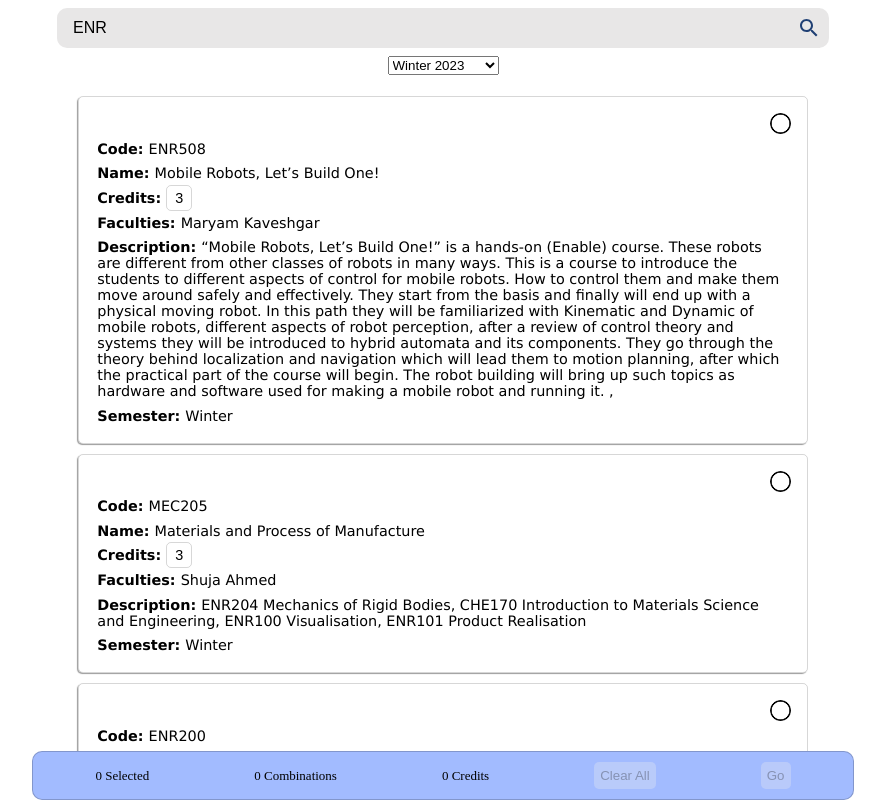
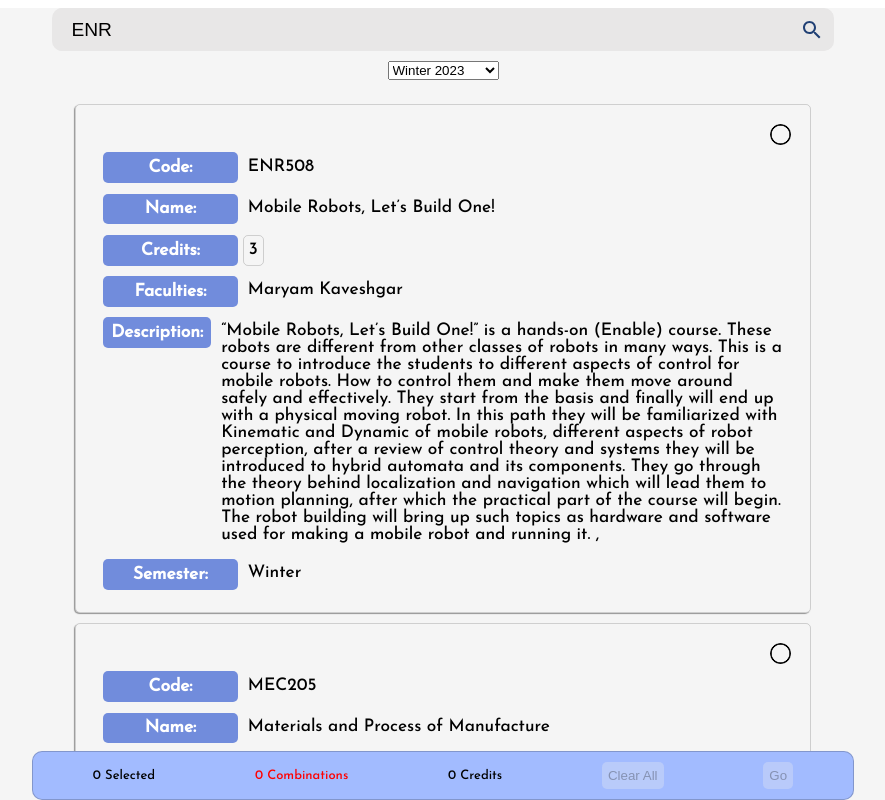
Before and after one commit to JeelRajodiya/AU-ClassCombinator, a React (Vite) app in the folder FrontEnd/: page / in a window 1280 px wide. Shown: the top 800 px of the page, without its empty margins (197-1082 px from the left). Built offline with nearby package versions, Linux system fonts and the light colour scheme.

Commit message:
looks better : )

```diff
--- a/FrontEnd/src/Course_Directory.ts
+++ b/FrontEnd/src/Course_Directory.ts
@@ -311,8 +311,16 @@ class CourseDirectory {
 				}
 			}
 		}
-		return days;
+		return this.sortWeekdays(days);
 	}
+	private sortWeekdays(weekdays: string[]): string[] {
+		const daysInOrder = ["Sun", "Mon", "Tue", "Wed", "Thu", "Fri", "Sat"];
+		weekdays.sort(
+			(a, b) => daysInOrder.indexOf(a) - daysInOrder.indexOf(b)
+		);
+		return weekdays;
+	}
+
 	public sumCredits(selected: string[]): number {
 		let totalCredits = 0;
 		for (let code of selected) {
--- a/FrontEnd/src/components/ActionBar.tsx
+++ b/FrontEnd/src/components/ActionBar.tsx
@@ -15,7 +15,13 @@ export default function ActionBar(props: ActionBarProps) {
 	return (
 		<div className="action-bar">
 			<span>{props.selected.length} Selected</span>
-			<span>{props.combinations.length} Combinations</span>
+			<span
+				style={{
+					color: props.combinations.length === 0 ? "red" : "black",
+				}}
+			>
+				{props.combinations.length} Combinations
+			</span>
 			<span>{props.cd.sumCredits(props.selected)} Credits</span>
 
 			<button
--- a/FrontEnd/src/components/Combinator.tsx
+++ b/FrontEnd/src/components/Combinator.tsx
@@ -28,9 +28,11 @@ export default function Combinator(props: CombinatorProps) {
 					</div>
 					<div className="days-to-go">
 						Active Days:{" "}
-						{props.cd.getUsedDays(combination).join(", ")}
+						<u>{props.cd.getUsedDays(combination).join(", ")}</u>
 						<div>
-							{7 - props.cd.getUsedDays(combination).length}{" "}
+							<u>
+								{7 - props.cd.getUsedDays(combination).length}
+							</u>{" "}
 							holidays in a week
 						</div>
 					</div>
--- a/FrontEnd/src/styles/app.css
+++ b/FrontEnd/src/styles/app.css
@@ -1,2 +1,12 @@
+@import url("https://fonts.googleapis.com/css2?family=Josefin+Sans:wght@500&display=swap");
 main {
+	font-family: "Josefin Sans", sans-serif;
+	font-size: 1.2em;
+	display: flex;
+	flex-direction: column;
+	justify-content: center;
+	width: 100%;
+	height: 100%;
+	background-color: #f5f5f5;
+	margin-bottom: 5em;
 }
--- a/FrontEnd/src/styles/combinator.css
+++ b/FrontEnd/src/styles/combinator.css
@@ -30,9 +30,9 @@
 	background-color: rgb(0, 37, 110);
 	border-radius: 5px;
 	padding: 5px 10px;
-	font-size: 0.9em;
+	font-size: 0.8em;
 	color: white;
-	font-family: sans-serif;
+	/* font-family: sans-serif; */
 }
 .days-to-go {
 	width: max-content;
--- a/FrontEnd/src/styles/courseItem.css
+++ b/FrontEnd/src/styles/courseItem.css
@@ -2,7 +2,7 @@
 	/* border: 1px solid black; */
 	padding: 1em;
 	margin: 5px 0;
-	font-family: Verdana, Geneva, Tahoma, sans-serif;
+	/* font-family: Verdana, Geneva, Tahoma, sans-serif; */
 	border-radius: 5px;
 	width: min(90%, 700px);
 	font-size: 0.9em;
@@ -37,5 +37,22 @@
 	border: 1px solid rgba(0, 0, 0, 0.156);
 	/* font-size: 0.9em; */
 	color: black;
-	font-family: sans-serif;
+	/* font-family: sans-serif; */
 }
+.key {
+	background-color: rgba(35, 77, 205, 0.622);
+	color: white;
+	padding: 0.4em 0.5rem;
+	border-radius: 5px;
+	margin: 0 5px;
+	height: min-content;
+	width: 11ch;
+	text-align: center;
+}
+.value {
+	padding: 0.3em;
+}
+.field-wrapper {
+	margin: 0px 0;
+	display: flex;
+}
```
